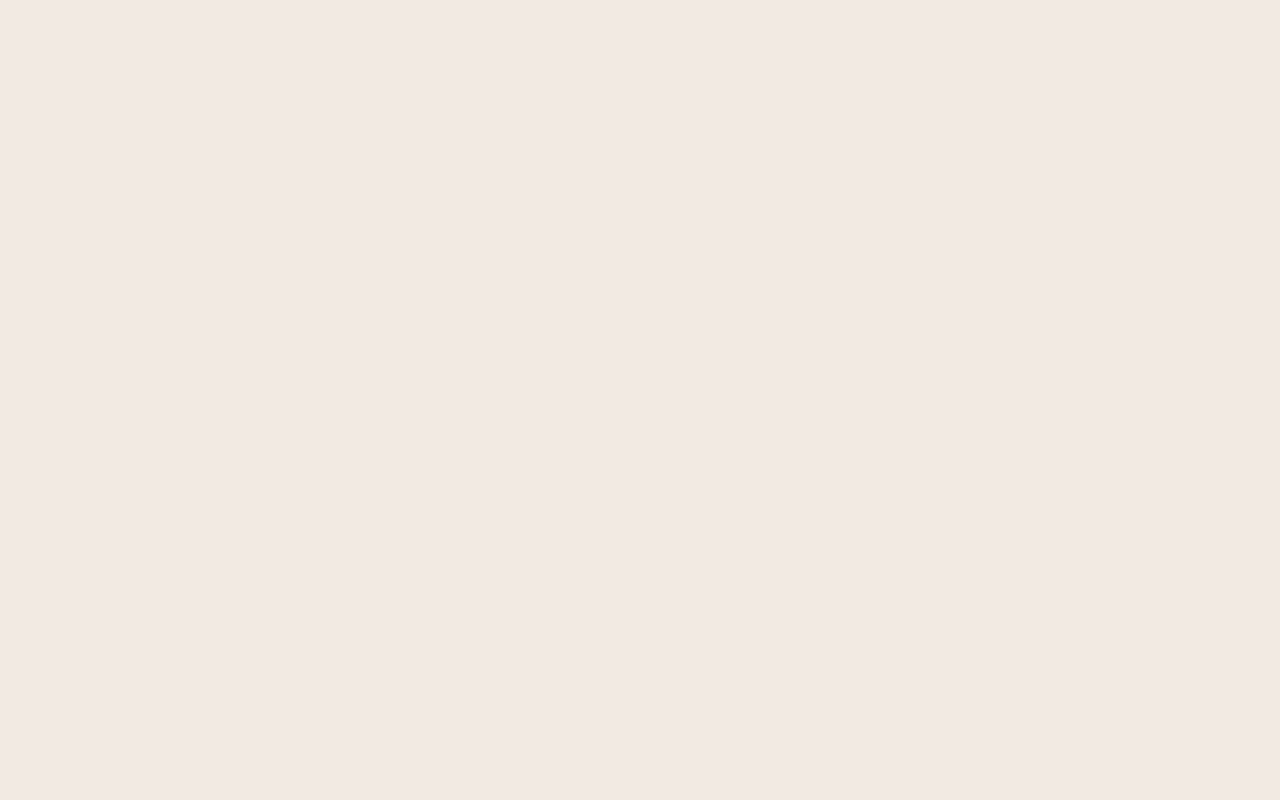
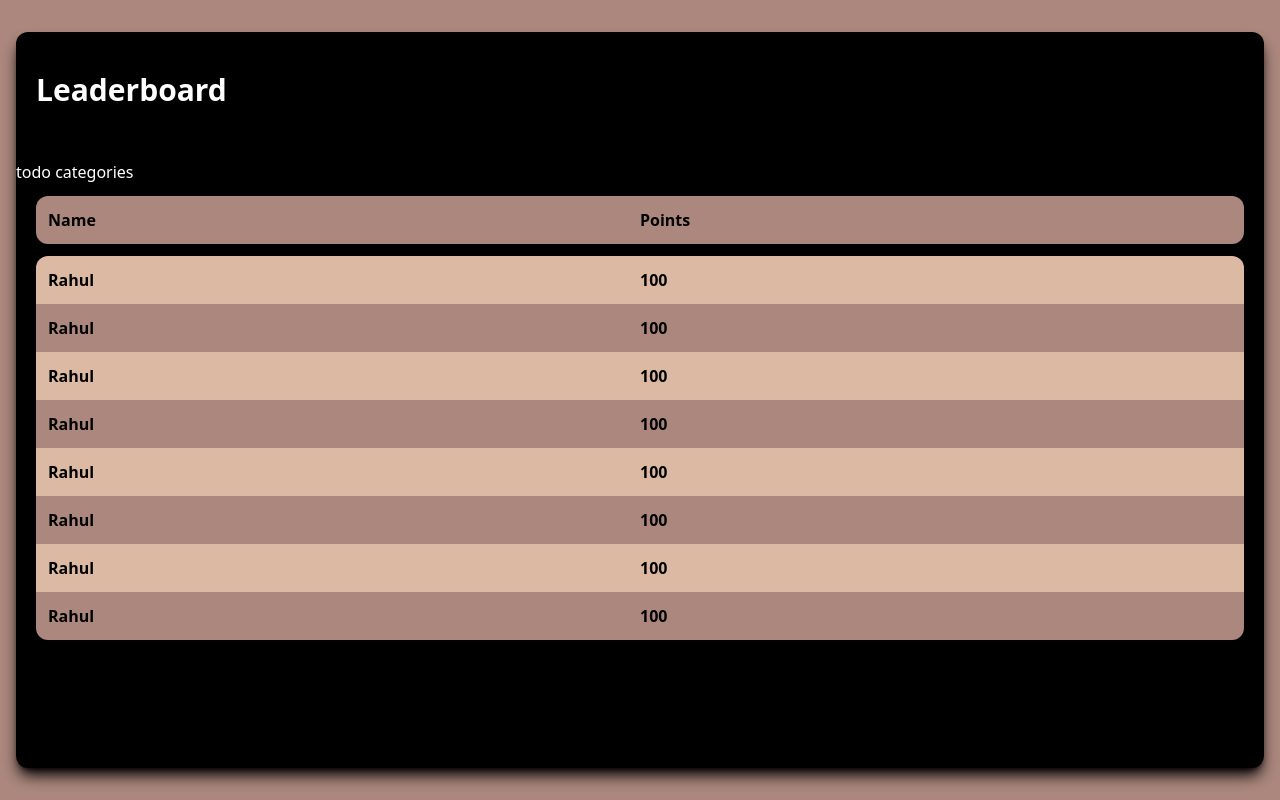
Before and after one commit to Anurag-Raut/djcsi_Unenthusiasts, a React (Create React App) app in the folder client/: page /leaderboard in a window 1280 px wide. Before the commit this address had no page. Built offline with nearby package versions, Linux system fonts and the light colour scheme.

Commit message:
leaderboard

```diff
--- a/client/src/App.js
+++ b/client/src/App.js
@@ -5,6 +5,7 @@ import { Signup } from "./Components/Account/Signup";
 import { BrowserRouter as Router, Route, Routes } from "react-router-dom";
 import { Ordering } from "./Components/Home/Ordering";
 import { Bill } from "./Components/Bill";
+import { Leaderboard } from "./Components/Leaderboard";
 
 function App() {
   return (
@@ -17,6 +18,7 @@ function App() {
           <Route element={<Signup />} exact path="/signup" />
           <Route element={<Ordering />} exact path="/ordering" />
           <Route element={<Bill />} exact path="/bill" />
+          <Route element={<Leaderboard />} exact path="/leaderboard" />
         </Routes>
       </h1>
     </Router>
--- /dev/null
+++ b/client/src/Components/Leaderboard.jsx
@@ -0,0 +1,69 @@
+import React from "react";
+
+export const Leaderboard = () => {
+  const users = [
+    { name: "Rahul", points: 100 },
+    { name: "Rahul", points: 100 },
+    { name: "Rahul", points: 100 },
+    { name: "Rahul", points: 100 },
+    { name: "Rahul", points: 100 },
+    { name: "Rahul", points: 100 },
+    { name: "Rahul", points: 100 },
+    { name: "Rahul", points: 100 },
+    { name: "Rahul", points: 100 },
+    { name: "Rahul", points: 100 },
+    { name: "Rahul", points: 100 },
+  ];
+
+  return (
+    <div className="h-screen w-screen p-4 py-8 flex justify-center items-center bg-[#AB877D]">
+      <div className="w-full h-full shadow-lg shadow-black bg-[#000] rounded-xl">
+        <div className="flex flex-col gap-3">
+          <h1 className="px-5 w-full font-semibold font text-3xl text-white p-10">
+            Leaderboard
+          </h1>
+          <div className="text-white">
+            todo categories
+          </div>
+          <div className="px-5 w-full overflow-y-hidden">
+            <div className="bg-[#AB877D] overflow-auto shadow-xl rounded-xl">
+              <div className="flex w-full justify-between items-center p-3">
+                <div className="basis-1/2">
+                  <p className="font-semibold">Name</p>
+                </div>
+                <div className="basis-1/2 flex items-center justify-between">
+                  <p className="font-semibold">Points</p>
+                </div>
+              </div>
+            </div>
+          </div>
+          <div className="px-5 w-full overflow-y-hidden">
+            <div className="bg-[#AB877D] overflow-auto h-96 shadow-xl rounded-xl">
+              {users.map((user, index) => {
+                return index % 2 === 0 ? (
+                  <div className="flex w-full bg-[#DCB9A3] justify-between items-center p-3">
+                    <div className="basis-1/2">
+                      <p className="font-semibold">{user.name}</p>
+                    </div>
+                    <div className="basis-1/2 flex items-center justify-between">
+                      <p className="font-semibold">{user.points}</p>
+                    </div>
+                  </div>
+                ) : (
+                  <div className="flex w-full justify-between items-center p-3">
+                    <div className="basis-1/2">
+                      <p className="font-semibold">{user.name}</p>
+                    </div>
+                    <div className="basis-1/2 flex items-center justify-between">
+                      <p className="font-semibold">{user.points}</p>
+                    </div>
+                  </div>
+                );
+              })}
+            </div>
+          </div>
+        </div>
+      </div>
+    </div>
+  );
+};
```
